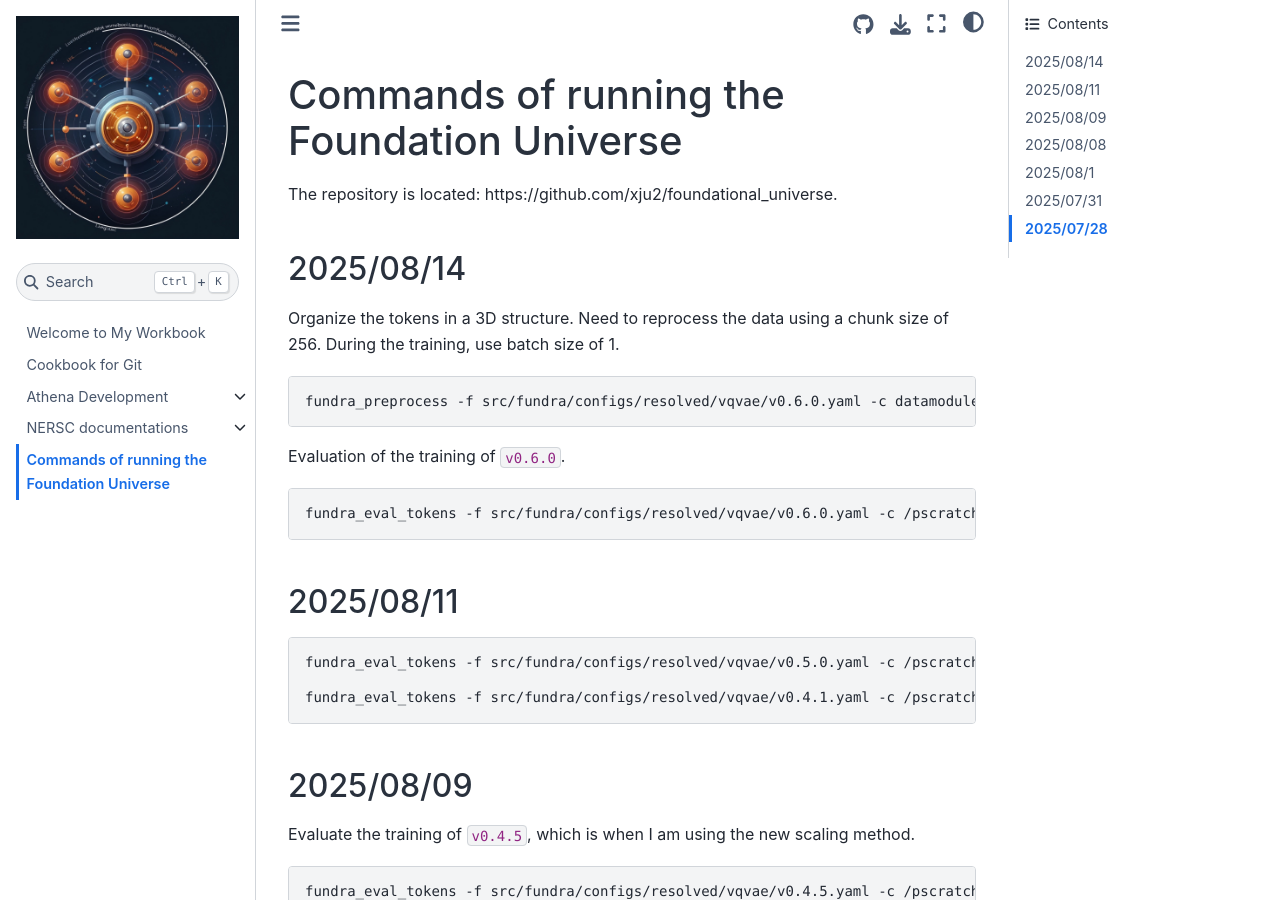
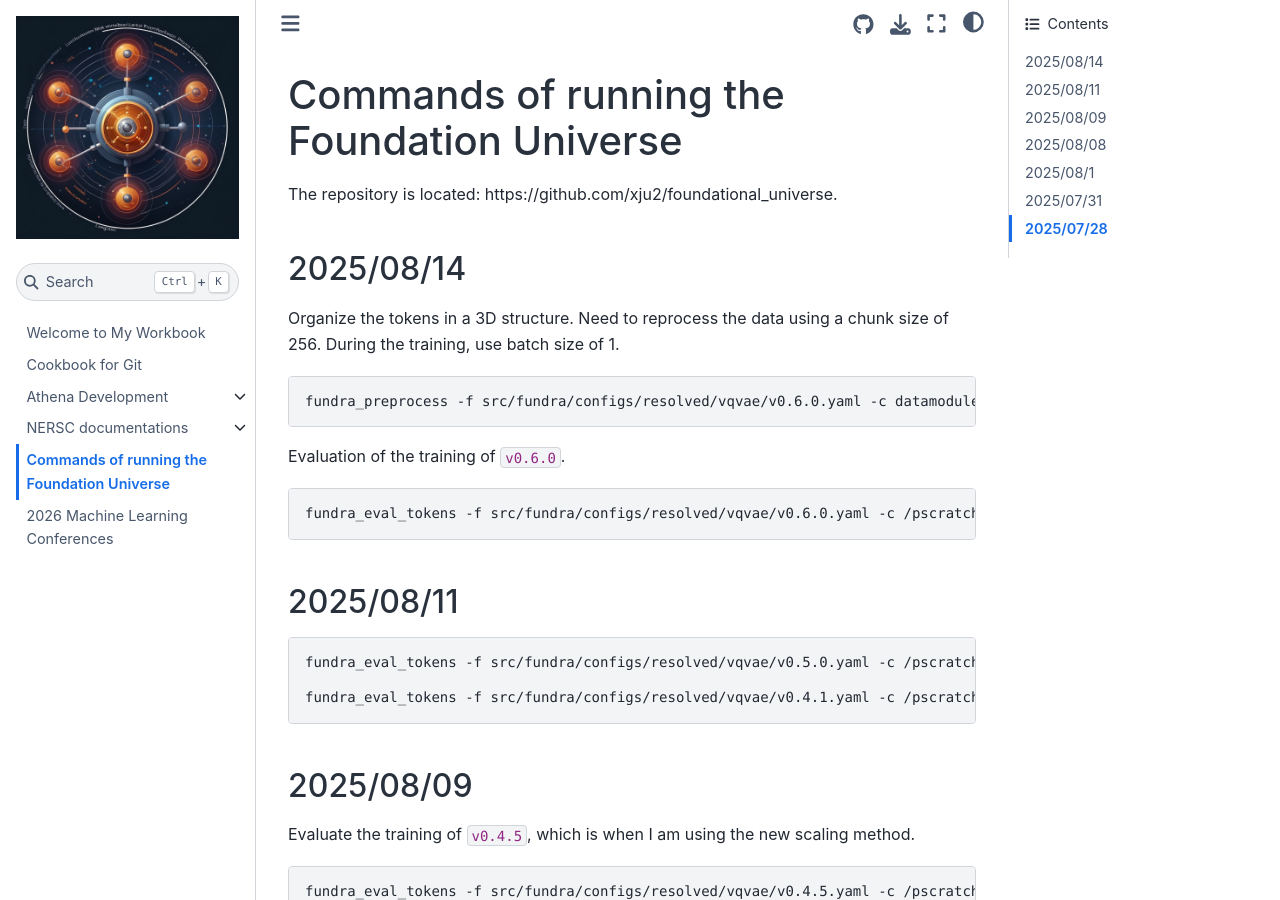
Before and after one commit to xju2/workbook, a Jupyter Book: the page built from book/foundation_universe/history_of_commands.md, in a window 1280 px wide and 900 px high. Built offline with Jupyter Book 1.0.4 settings and Sphinx 7.4.7 and the Sphinx Book theme 1.1.4, drawn with Linux system fonts in a browser that asks for light colours; some of the changed text lies outside the part shown.

````diff
--- a/book/_toc.yml
+++ b/book/_toc.yml
@@ -18,3 +18,4 @@ chapters:
   - file: foundation_universe/intro
     sections:
     - file: foundation_universe/history_of_commands
+  - file: other/ml_conf
--- a/book/foundation_universe/history_of_commands.md
+++ b/book/foundation_universe/history_of_commands.md
@@ -15,7 +15,7 @@ fundra_preprocess -f src/fundra/configs/resolved/vqvae/v0.6.0.yaml -c datamodule
 
 Evaluation of the training of `v0.6.0`.
 ```bash
-fundra_eval_tokens -f src/fundra/configs/resolved/vqvae/v0.6.0.yaml -c /pscratch/sd/x/xju/code/foundational_universe/logs/vqvae/v0.6.0/checkpoints/best-d057pst8-0-2900.ckpt -o logs/fundra_tokenization_test/v0.6.0/eval-v1 -n 5 -j 2
+fundra_eval_tokens -f src/fundra/configs/resolved/vqvae/v0.6.0.yaml -c /pscratch/sd/x/xju/code/foundational_universe/logs/vqvae/v0.6.0/checkpoints/best-wkvvshpj-11-45500.ckpt -o logs/fundra_tokenization_test/v0.6.0/eval-v2 -n 5 -j 2
 ```
 
 ## 2025/08/11
````
Also changed, not shown: book/other/ml_conf.md (added, +6 -0 lines).
